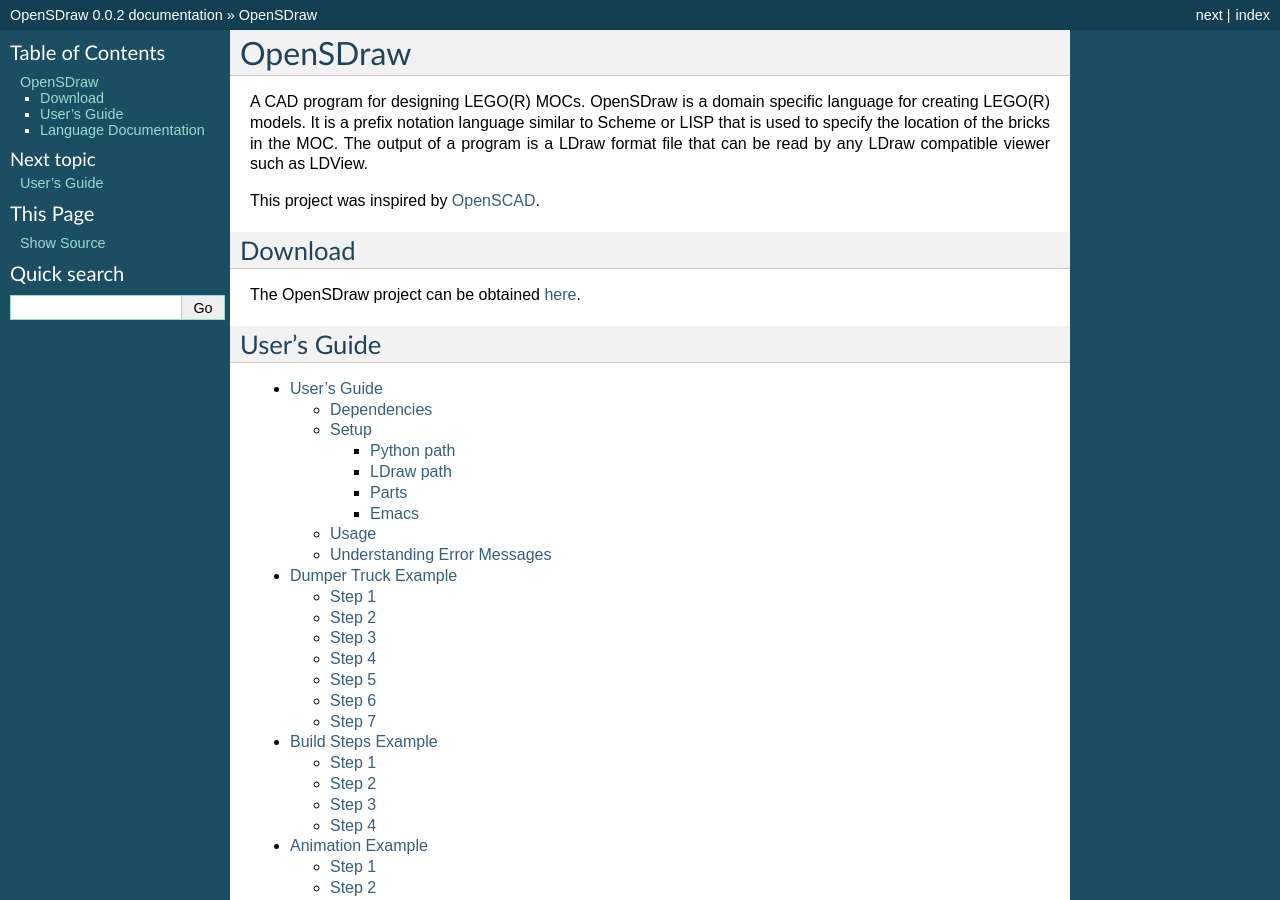
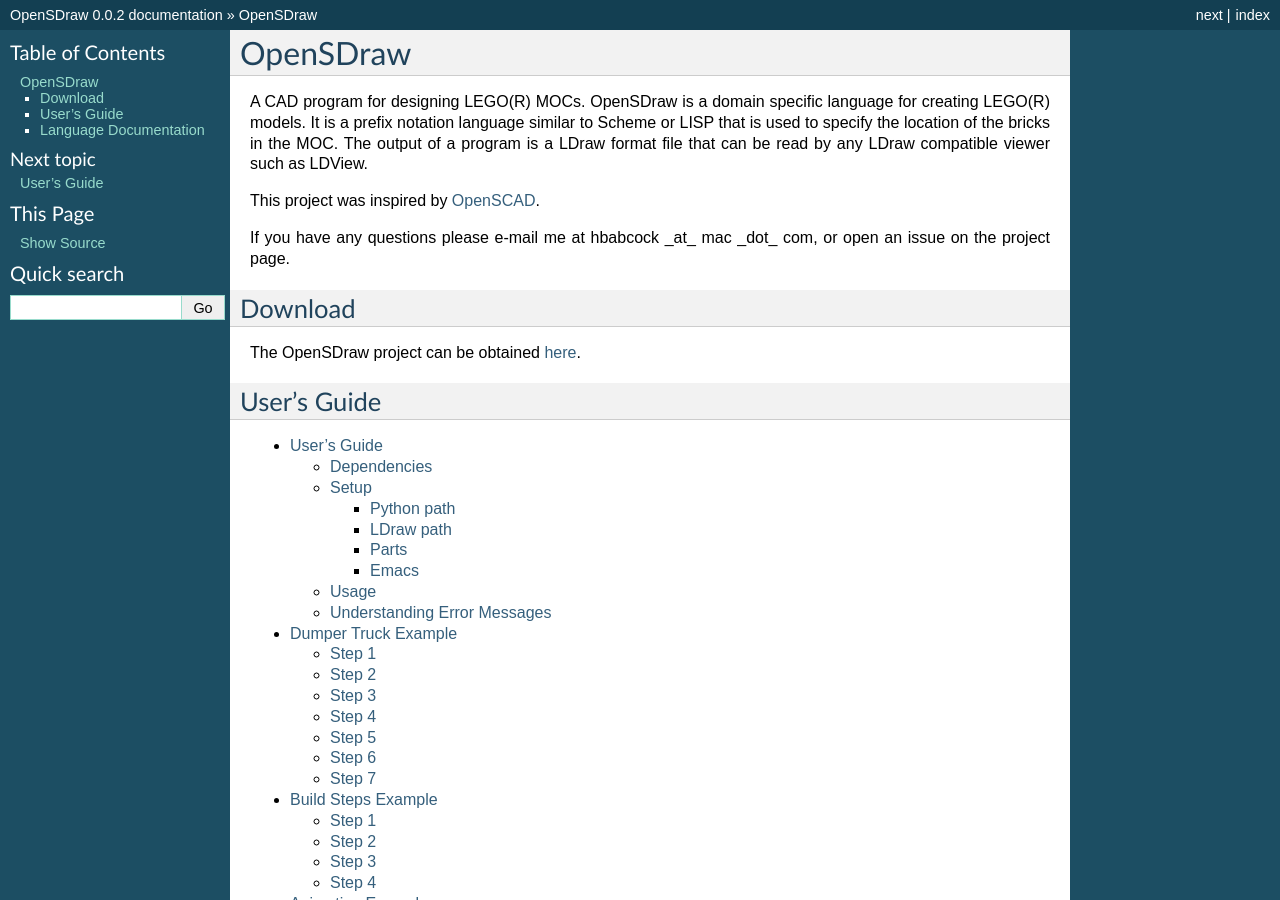
Before and after one commit to HazenBabcock/opensdraw, a Sphinx documentation site: the page built from docs/source/index.rst, in a window 1280 px wide and 900 px high. Built offline with Sphinx 7.4.7, drawn with Linux system fonts in a browser that asks for light colours.

Commit message:
Add contact information.

```diff
--- a/docs/source/index.rst
+++ b/docs/source/index.rst
@@ -8,6 +8,9 @@
 can be read by any LDraw compatible viewer such as LDView.
 
 This project was inspired by `OpenSCAD <http://www.openscad.org/>`_.
+
+If you have any questions please e-mail me at hbabcock _at_ mac _dot_ com,
+or open an issue on the project page.
 
 Download
 --------
```
